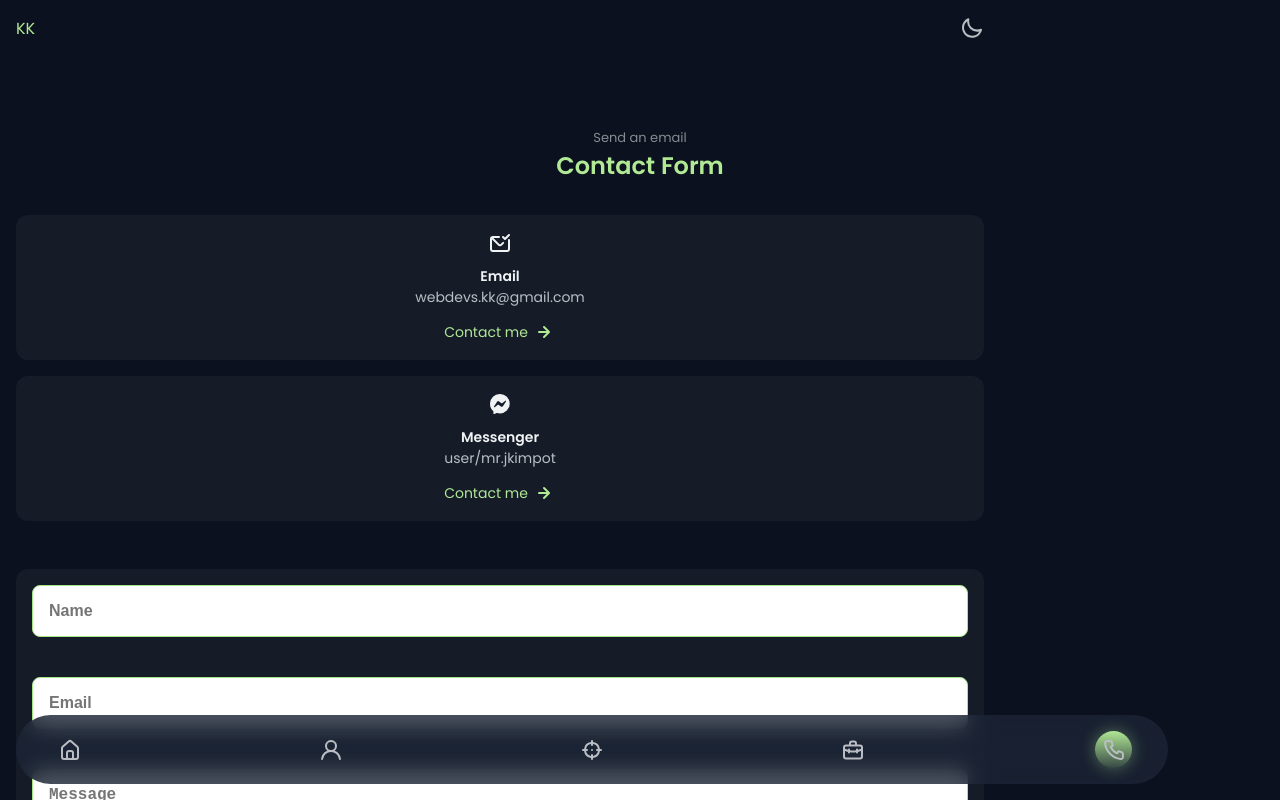
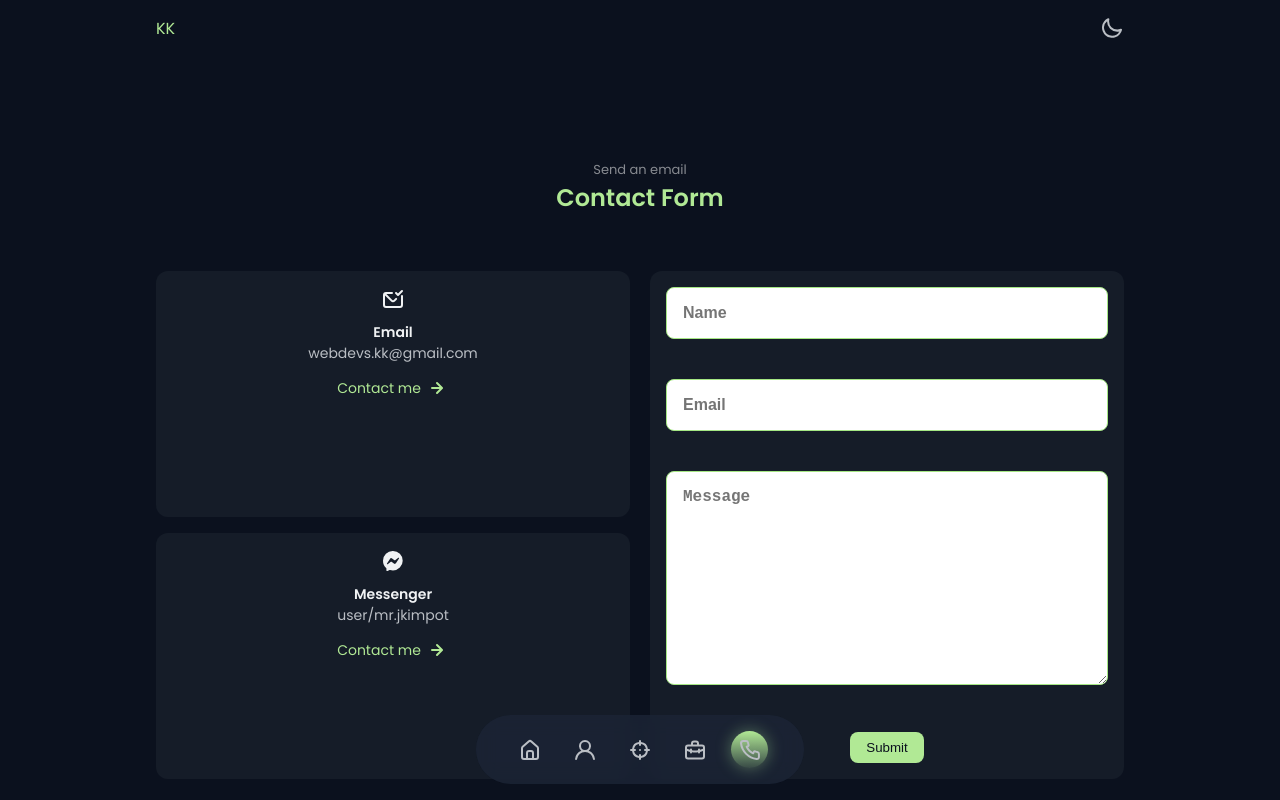
Before and after one commit to Kerubi-5/portfolio-website, a Next.js app: page /contact in a window 1280 px wide. Shown: the top 800 px of the page. Built offline with nearby package versions, Linux system fonts and the light colour scheme.

Commit message:
adds break point

```diff
--- /dev/null
+++ b/styles/_breakpoints.scss
@@ -0,0 +1,65 @@
+// TYPOGRAPHY
+@media screen and (min-width: 968px) {
+  :root {
+    --biggest-font-size: 2.5rem;
+    --h1-font-size: 2.25rem;
+    --biggest-font-size: 2.5rem;
+    --h1-font-size: 2.25rem;
+    --h2-font-size: 1.5rem;
+    --h3-font-size: 1.25rem;
+    --normal-font-size: 1rem;
+    --small-font-size: 0.875rem;
+    --smaller-font-size: 0.813rem;
+  }
+}
+
+@media screen and(max-width: 320px) {
+  .nav__menu {
+    padding: 1rem 1.5rem;
+  }
+  .home__buttons {
+    flex-direction: column;
+  }
+  .about__info {
+    grid-template-columns: repeat(2, 1fr);
+  }
+}
+
+@media screen and (min-width: 567px) {
+  .nav__menu {
+    max-width: 328px;
+    left: 0;
+    right: 0;
+    margin: 0 auto;
+  }
+}
+
+@media screen and (min-width: 768px) {
+  .work__container {
+    grid-template-columns: repeat(2, 1fr);
+  }
+
+  .contact__container {
+    grid-template-columns: repeat(2, 1fr);
+  }
+}
+
+@media screen and (min-width: 992px) {
+  .container {
+    margin-left: auto;
+    margin-right: auto;
+  }
+
+  .section {
+    padding: 6.5rem 0 1rem;
+  }
+  .section__title {
+    margin-bottom: 3.5rem;
+  }
+
+  .home__social-link {
+    padding: 0.75rem;
+    font-size: 1.25rem;
+    margin-bottom: 0.5rem;
+  }
+}
--- a/styles/_variables.scss
+++ b/styles/_variables.scss
@@ -35,17 +35,3 @@ $text-color: hsl($secondary-hue, 8%, 75%);
 $text-color-light: hsl($secondary-hue, 4%, 55%);
 $body-color: hsl($secondary-hue, 48%, 8%);
 $container-color: hsl($secondary-hue, 32%, 12%);
-
-@media screen and (min-width: 968px) {
-  :root {
-    --biggest-font-size: 2.5rem;
-    --h1-font-size: 2.25rem;
-    --biggest-font-size: 2.5rem;
-    --h1-font-size: 2.25rem;
-    --h2-font-size: 1.5rem;
-    --h3-font-size: 1.25rem;
-    --normal-font-size: 1rem;
-    --small-font-size: 0.875rem;
-    --smaller-font-size: 0.813rem;
-  }
-}
--- a/styles/index.css
+++ b/styles/index.css
@@ -14,20 +14,6 @@
 }
 
 /* -4% */
-@media screen and (min-width: 968px) {
-  :root {
-    --biggest-font-size: 2.5rem;
-    --h1-font-size: 2.25rem;
-    --biggest-font-size: 2.5rem;
-    --h1-font-size: 2.25rem;
-    --h2-font-size: 1.5rem;
-    --h3-font-size: 1.25rem;
-    --normal-font-size: 1rem;
-    --small-font-size: 0.875rem;
-    --smaller-font-size: 0.813rem;
-  }
-}
-
 *,
 *::after,
 *::before {
@@ -338,7 +324,6 @@ img {
   font-size: var(--normal-font-size);
   font-weight: var(--font-medium);
   color: #b1e995;
-  text-align: center;
   margin-bottom: 1.5rem;
 }
 
@@ -513,4 +498,72 @@ img {
   background-color: #a5e684;
   color: #0b111e;
 }
+
+@media screen and (min-width: 968px) {
+  :root {
+    --biggest-font-size: 2.5rem;
+    --h1-font-size: 2.25rem;
+    --biggest-font-size: 2.5rem;
+    --h1-font-size: 2.25rem;
+    --h2-font-size: 1.5rem;
+    --h3-font-size: 1.25rem;
+    --normal-font-size: 1rem;
+    --small-font-size: 0.875rem;
+    --smaller-font-size: 0.813rem;
+  }
+}
+
+@media screen and (max-width: 320px) {
+  .nav__menu {
+    padding: 1rem 1.5rem;
+  }
+  .home__buttons {
+    -webkit-box-orient: vertical;
+    -webkit-box-direction: normal;
+        -ms-flex-direction: column;
+            flex-direction: column;
+  }
+  .about__info {
+    -ms-grid-columns: (1fr)[2];
+        grid-template-columns: repeat(2, 1fr);
+  }
+}
+
+@media screen and (min-width: 567px) {
+  .nav__menu {
+    max-width: 328px;
+    left: 0;
+    right: 0;
+    margin: 0 auto;
+  }
+}
+
+@media screen and (min-width: 768px) {
+  .work__container {
+    -ms-grid-columns: (1fr)[2];
+        grid-template-columns: repeat(2, 1fr);
+  }
+  .contact__container {
+    -ms-grid-columns: (1fr)[2];
+        grid-template-columns: repeat(2, 1fr);
+  }
+}
+
+@media screen and (min-width: 992px) {
+  .container {
+    margin-left: auto;
+    margin-right: auto;
+  }
+  .section {
+    padding: 6.5rem 0 1rem;
+  }
+  .section__title {
+    margin-bottom: 3.5rem;
+  }
+  .home__social-link {
+    padding: 0.75rem;
+    font-size: 1.25rem;
+    margin-bottom: 0.5rem;
+  }
+}
 /*# sourceMappingURL=index.css.map */
--- a/styles/index.scss
+++ b/styles/index.scss
@@ -9,3 +9,4 @@
 @import "contact";
 @import "work";
 @import "buttons";
+@import "breakpoints";
```
